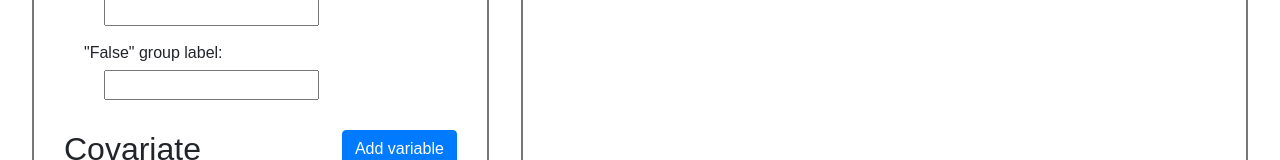
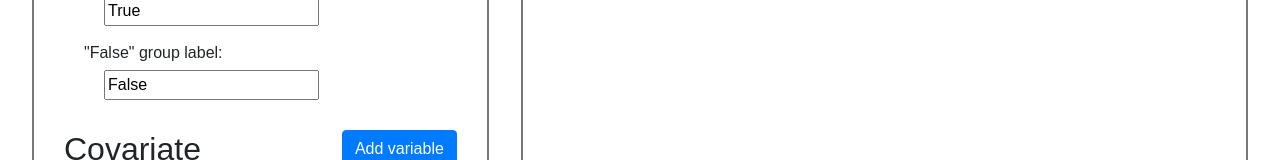
Before and after one commit to chicagopcdc/pcdc-poc-tableone-form, a React (Create React App) app: page / in a window 1280 px wide. Shown: the part 306-466 px from the top of the page. Built offline with nearby package versions, Linux system fonts and the light colour scheme.

Commit message:
Irinas changes

```diff
--- a/src/App.js
+++ b/src/App.js
@@ -56,8 +56,8 @@ function App() {
                     operator: 'eq',
                 },
                 label: {
-                    true: '',
-                    false: '',
+                    true: "True",
+                    false: "False",
                 },
             },
             covariates: []
@@ -84,7 +84,7 @@ function App() {
     }
 
 
-    const url="http://localhost:5000"
+    const url="http://127.0.0.1:5000"
 
     const handleSubmit = (requestBody) => {
         console.log("aaa")
```
Also changed, not shown: 1 other file (tests, documents, lock files or other folders).
